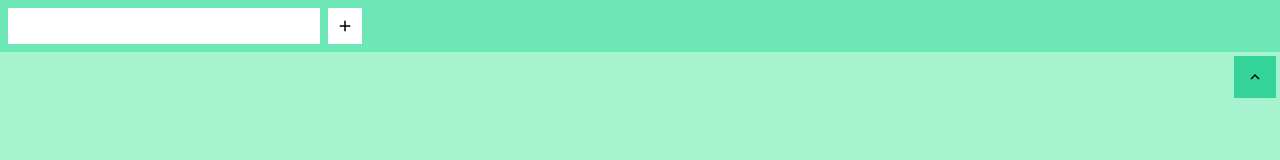
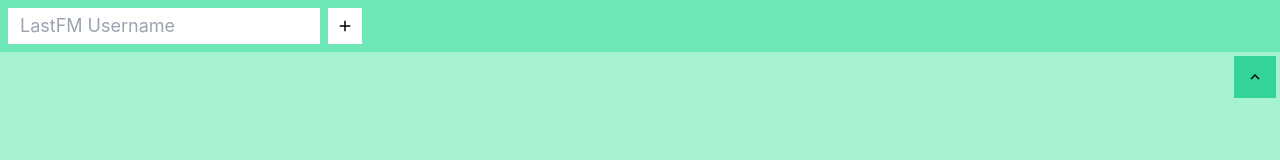
Before and after one commit to Niikolajj/lastFMDashboard, a React (Create React App) app: page / in a window 1280 px wide. Shown: the top 160 px of the page. Built offline with nearby package versions, Linux system fonts and the light colour scheme.

Commit message:
add input improvements
- placeholder
- enter to submit
- auto clear on submit

```diff
--- a/src/App.js
+++ b/src/App.js
@@ -36,13 +36,25 @@ const App = () => {
   const [state, dispatch] = useReducer(reducer, defaultState, init);
   const addUser = () => {
     dispatch({ type: 'ADD_ITEM', payload: { id: idCount, username: addUserRef.current.value } });
+    addUserRef.current.value = '';
     setIdCount(idCount + 1);
+  };
+  const handleKeyDown = (event) => {
+    if (event.key === 'Enter') {
+      addUser();
+    }
   };
   return (
     <div className={'App bg-green-200' + (state.isNavOpen ? '' : ' navClosed')}>
       <div className="p-2 bg-green-300">
         <span className="text-lg flex space-x-2">
-          <input className="bg-transparent bg-white py-1 px-3" type="text" ref={addUserRef} />
+          <input
+            placeholder="LastFM Username"
+            className="bg-transparent bg-white py-1 px-3"
+            type="text"
+            ref={addUserRef}
+            onKeyDown={handleKeyDown}
+          />
           <button type="button" className="bg-white p-2" onClick={addUser}>
             <MdAdd />
           </button>
```
